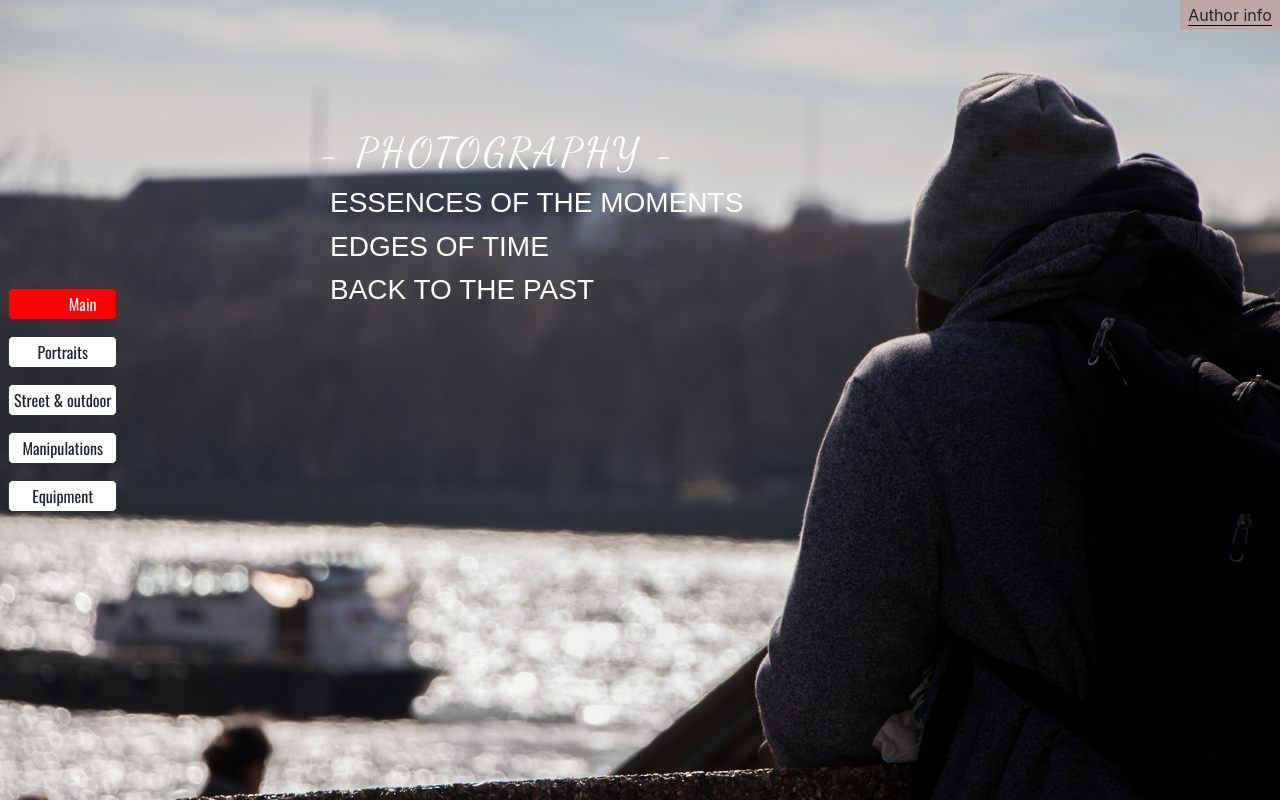
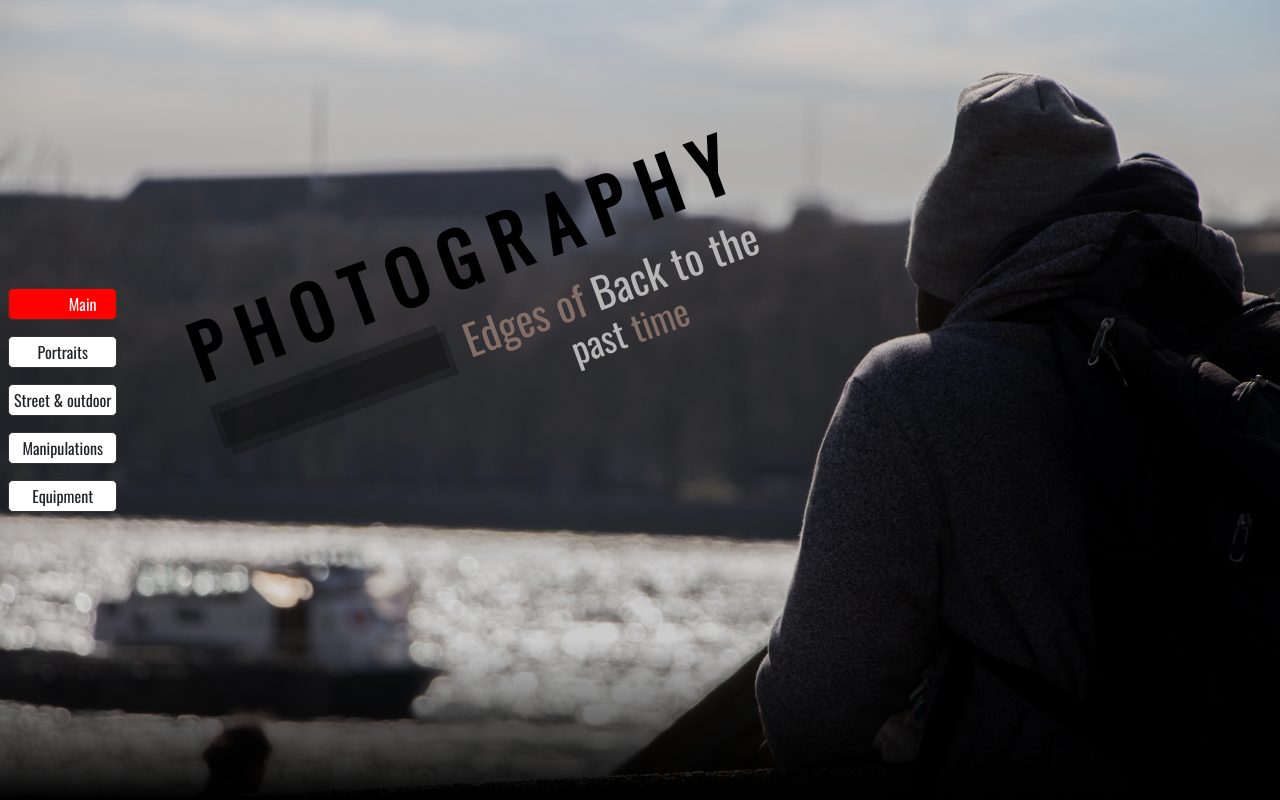
Before and after one commit to klauza/photography-portfolio-app, a plain HTML site: page index.html in a window 1280 px wide. Drawn offline with nearby package versions, Linux system fonts and the light colour scheme.

Commit message:
v1.3.2 home page

```diff
--- a/index.html
+++ b/index.html
@@ -25,7 +25,7 @@
 </head>
 <body>
    <div class="biegie"></div>
-    <div class="author-info">
+    <div class="author-info" style="display: none;">
         <span>Author info</span>
         <div><i class="fa fa-user"></i> Michal Klauza</div>
         <div><i class="fa fa-phone"></i> 07719122293</div>
@@ -58,24 +58,25 @@
 
 
 
-
+  <!-- Home -->
   <div data-slide="1" class="panel">
     <div id="layer-1" class="trans-layer"></div>
     <section id="section-1" class="section">
 
       <div class="section-content">
 
-        <div class="h1-h3">
-            <h1>- Photography -</h1>
-            <h3>Essences of the moments</h3>
-            <h3>Edges of time</h3>
-            <h3>Back to the past</h3>
+        <div class="section-content__description">
+            <h1>Photography</h1>
+            <h3><span>Edges of</span> Back to the</h3>
+            <h4>past <span>time</span></h4>
         </div>
 
       </div>
     </section>
   </div>
 
+
+  <!-- Portraits -->
   <div data-slide="2" class="panel">
     <div id="layer-2" class="trans-layer"></div>
     <section id="section-2" class="section">
@@ -140,6 +141,7 @@
     </section>
   </div>
 
+   <!-- Street & outdoor -->
   <div data-slide="3" class="panel">
     <div id="layer-3" class="trans-layer"></div>
     <section id="section-3" class="section">
@@ -161,6 +163,7 @@
     </section>
   </div>
 
+   <!-- Manipulations -->
   <div data-slide="4" class="panel">
     <div id="layer-4" class="trans-layer"></div>
     <section id="section-4" class="section">
--- a/javaScript-photography.js
+++ b/javaScript-photography.js
@@ -42,7 +42,7 @@ $(document).ready(function(){
         }, 1500);
 
 
-        $(".h1-h3").delay(1500).fadeIn(1000);
+        //$(".h1-h3").delay(1500).fadeIn(1000);
 
    }
     setTimeout(function(){
@@ -104,6 +104,7 @@ $(document).ready(function(){
 
     $('.page-slider').each(function() {
       var $slider =  $(this);
+      console.log($slider);
       //var numberOfSlides = $slider.find('.panel').length;
 
 
--- a/scss-photography/_general.scss
+++ b/scss-photography/_general.scss
@@ -5,7 +5,7 @@
 }
 
 // typography
-@import url('https://fonts.googleapis.com/css?family=Cabin|Oswald|Dancing+Script|Permanent+Marker');
+@import url('https://fonts.googleapis.com/css?family=Cabin|Oswald|Bitter|Dancing+Script|Permanent+Marker');
 
 
 
@@ -41,38 +41,6 @@ html, body {
     overflow: hidden;
     visibility: visible;
 }
-.author-info{
-    position: absolute;
-    top: 0;
-    right: 0;
-    background: #bfa7a7;
-    width: 100px;
-    line-height: 30px;
-    z-index: 99;
-    height: 30px;
-    text-align: center;
-    overflow: hidden;
-
-    transition: all 0.35s;
-    cursor: default;
-}
-.author-info div{
-    line-height: 30px;
-    text-align: left;
-    margin-left: 3px;
-}
-
-.author-info span{
-    border-bottom: 1px solid black;
-}
-.author-info:hover{
-    width: 185px;
-    height: 120px;
-    background: #bc8282;
-
-    transition: height 1s, width 0.5s, border-left 1s;
-    border-left: 1px solid white;
-}
 
 
 
@@ -80,14 +48,11 @@ html, body {
 .page-slider {
     position: relative;
     top: 0;
+    left: 0;
     height: 100%;
     max-width: 100%;
-
-    background: #343434;
     /* ukrywa tylko width */
-
     overflow-x: hidden;
-
 }
 
 .panel {
@@ -117,7 +82,7 @@ html, body {
 
 
 .trans-layer {
-    background: #000000;
+    background: #000;
     transform: translateY(-200%) skew(0) rotate(0); /*scale(2);*/ /* !!! trans : 200%*/
     /*border-radius: 50%;*/
     transition: all 500ms ease-in-out;
@@ -133,27 +98,16 @@ html, body {
     transform: translateY(100%);
     transition: all 500ms ease-in-out;
     transition-delay: 0ms;
-    background: #343434;
-
-
 }
-
 ._active .section {
     transform: translateY(0);
     transition-delay: 500ms;
 }
 
-.section-content {/*            !!!!!
-    display: flex;
-    flex-flow: column;
-    align-items: center;*/
+
+.section-content {
     width: 100%;
     height: auto;
-    /*justify-content: center;*/
-
-    color: #fff;
-    font-family: arial;
-    text-transform: uppercase;
 
     opacity: 0;
     transform: translateY(30px);
@@ -161,7 +115,6 @@ html, body {
     transition-delay: 0s;
 
 }
-
 ._active .section-content {
     opacity: 1;
     transform: translateY(0px);
@@ -195,3 +148,37 @@ html, body {
 ::-webkit-scrollbar-thumb:hover {
     background: #555;
 }
+
+
+.author-info{
+    position: absolute;
+    top: 0;
+    right: 0;
+    background: #bfa7a7;
+    width: 100px;
+    line-height: 30px;
+    z-index: 99;
+    height: 30px;
+    text-align: center;
+    overflow: hidden;
+
+    transition: all 0.35s;
+    cursor: default;
+}
+.author-info div{
+    line-height: 30px;
+    text-align: left;
+    margin-left: 3px;
+}
+
+.author-info span{
+    border-bottom: 1px solid black;
+}
+.author-info:hover{
+    width: 185px;
+    height: 120px;
+    background: #bc8282;
+
+    transition: height 1s, width 0.5s, border-left 1s;
+    border-left: 1px solid white;
+}
--- a/scss-photography/_home.scss
+++ b/scss-photography/_home.scss
@@ -1,41 +1,84 @@
-/* --------------------- SECTION-1 --------------------- */
+
 #section-1{
     overflow: hidden;
     background: #343434;
-}
-#section-1 .section-content{
 
-    background: url("./img-photography/main-page.jpg");;
-    background-size: cover;
-    background-position: center;
-    height: 100vh;
-    position: absolute;
-    top: 0;
-    left: 0;
-    width: 100%;
-    margin: auto;
+    .section-content{
+        //background: url("./img-photography/main-page.jpg"),
+        background-image: linear-gradient(
+            to bottom,
+            rgba(255, 255, 255, 0) 0%,
+            rgba(0, 0, 0, 0.15) 20%,
+            rgba(0, 0, 0, 0.15) 80%,
+            rgb(0, 0, 0) 100%),
+            url("./img-photography/main-page.jpg");
+        background-size: cover;
+        background-position: center center;
+        height: 100vh;
+        position: absolute;
+        top: 0; left: 0;
+        width: 100%;
+
+        &__description{
+            position: absolute;
+            top: 30%; left: 22.5%;
+            font-size: 1.5em;
+            transform: rotateZ(-20deg) scale(1.5);
+            font-family: Oswald, sans-serif;
+
+            h1{
+                font-size: 2em;
+                text-transform: uppercase;
+                color: black;
+                position: relative;
+                margin: 0;
+                letter-spacing: 11px;
+                font-weight: 900;
+
+                &::after,
+                &::before{
+                    content:'';
+                    display: block;
+                    height: 30px;
+                    width: 160px;
+                    position: absolute;
+                    bottom: -42px; left: 2px;
+                }
+                &::before{
+                    bottom: -38px; left: 0px;
+                    background: rgba(0, 0, 0, 0.25);
+                }
+                &::after{
+                    bottom: -44px; left: 4px;
+                    background: rgba(0, 0, 0, 0.25);
+                }
+            }
+            h3, h4{
+                color: #B7B7B7;
+                text-indent: 175px;
+                line-height: 30px;
+                margin: 0;
+            }
+            h4{
+                text-indent: 240px;
+            }
+            h3{
+                margin-top: 10px;
+            }
+
+            span{
+                color: #846F67;
+            }
+        }
+    }
+
+
+
+
+
+
+
+
+
 
 }
-
-#section-1 .section-content div{
-    font-size: 1.2em;
-    position: absolute;
-    top: 16%;
-    left: 25%;
-}
-
-#section-1 img{
-    max-width: 100%;
-    height: auto;
-}
-#section-1 h1{
-    letter-spacing: 3px;
-    font-family: 'Dancing Script', monospace;
-}
-#section-1 h3{
-    margin: 10px;
-}
-
-#section-1 .h1-h3{
-    display: none;
-}
```
Also changed, not shown: README.md, style-photography.css, 1 other file.
